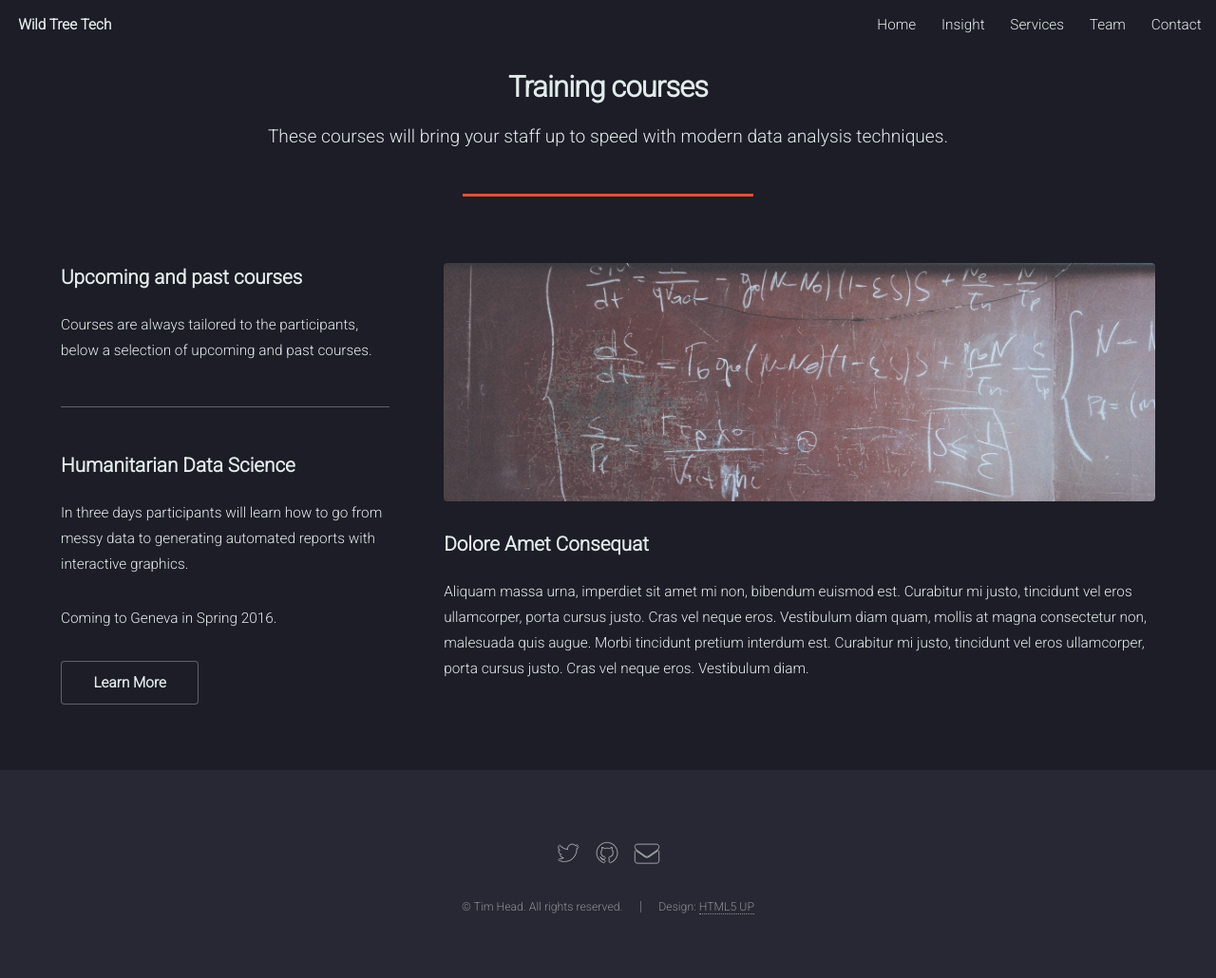
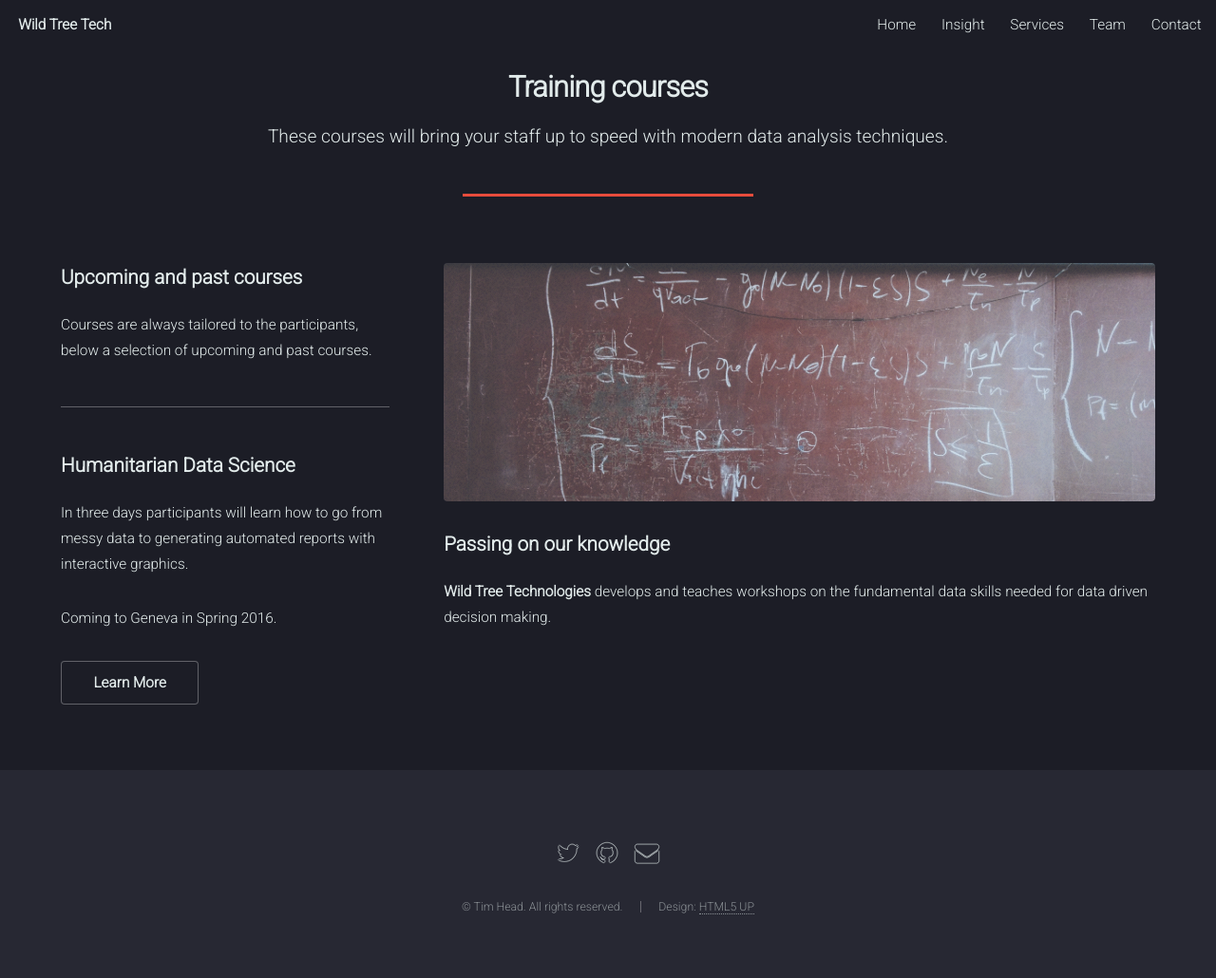
Before and after one commit to wildtreetech/wildtreetech.github.io, a Jekyll site: the page built from training.html, in a window 1280 px wide. Shown: the whole page at 95% size. Built offline with Jekyll 4.4.1, drawn with Linux system fonts in a browser that asks for light colours.

Commit message:
Less boilerplate text

```diff
--- a/training.html
+++ b/training.html
@@ -53,8 +53,10 @@ layout: default
         <!-- Content -->
           <section id="content">
             <span class="image fit"><img src="/images/training-board.jpg" alt="" /></span>
-            <h3>Dolore Amet Consequat</h3>
-            <p>Aliquam massa urna, imperdiet sit amet mi non, bibendum euismod est. Curabitur mi justo, tincidunt vel eros ullamcorper, porta cursus justo. Cras vel neque eros. Vestibulum diam quam, mollis at magna consectetur non, malesuada quis augue. Morbi tincidunt pretium interdum est. Curabitur mi justo, tincidunt vel eros ullamcorper, porta cursus justo. Cras vel neque eros. Vestibulum diam.</p>
+            <h3>Passing on our knowledge</h3>
+            <p><strong>Wild Tree Technologies</strong> develops and teaches
+              workshops on the fundamental data skills needed for data driven
+              decision making.</p>
 
           </section>
 
```
